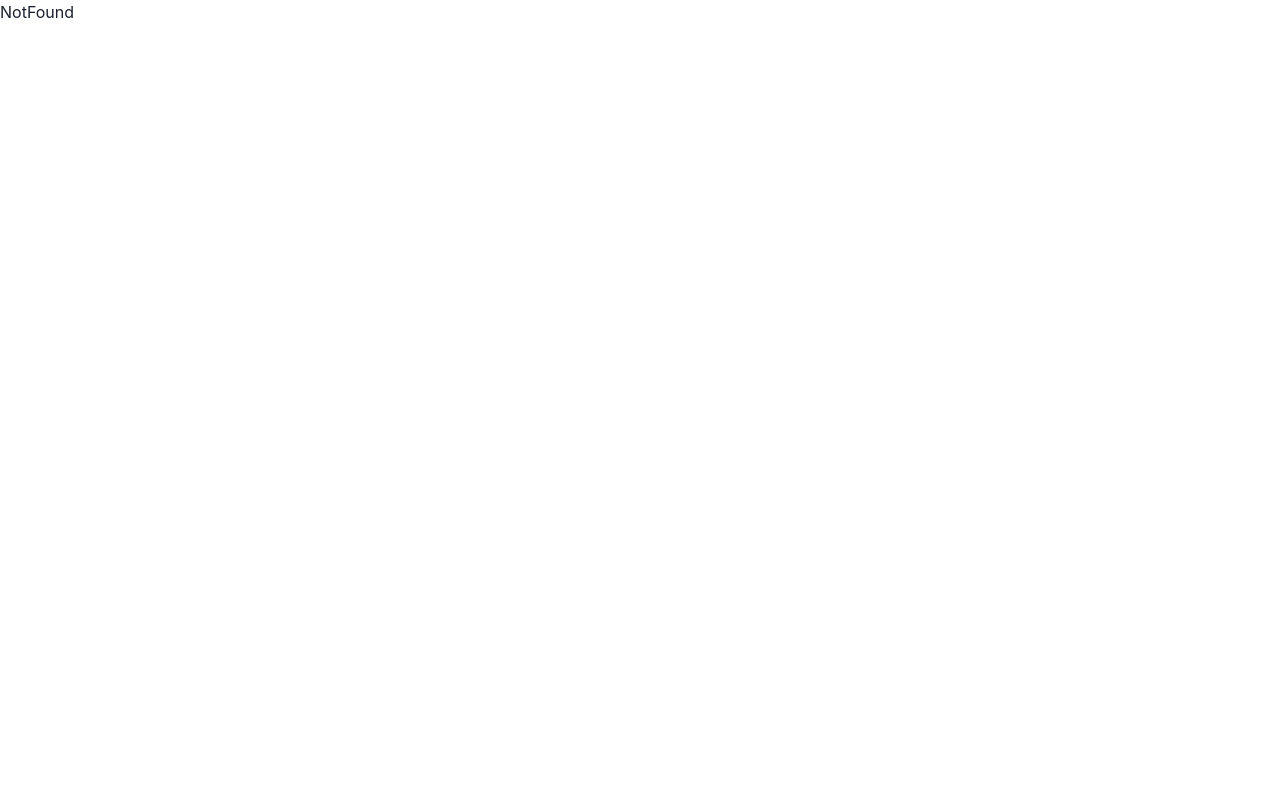
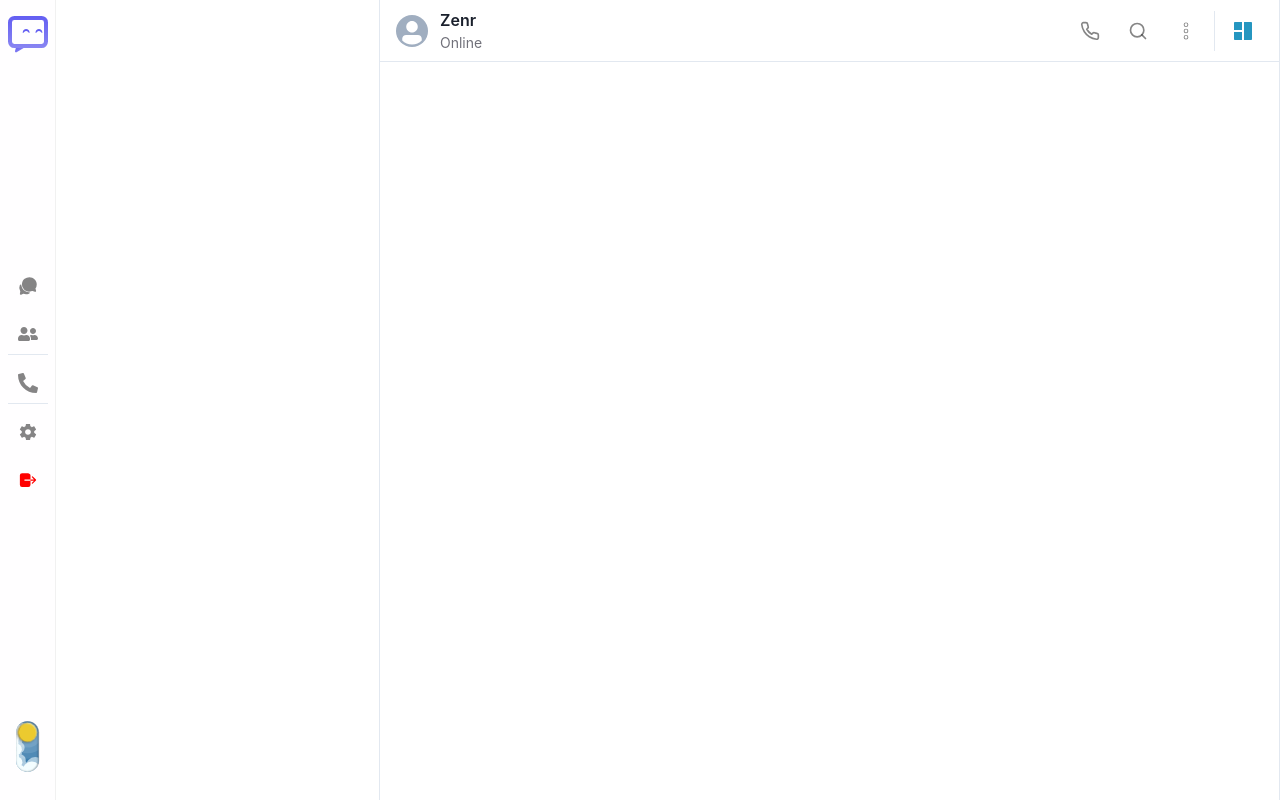
Before and after one commit to WalidAra/sync-chat, a React (Vite) app in the folder client/: page /chats/1 in a window 1280 px wide. Built offline with nearby package versions, Linux system fonts and the light colour scheme.

Commit message:
style(style the home layout): added the chat info drawer , refactor the routes structure

```diff
--- /dev/null
+++ b/client/src/components/atoms/CloseDrawerBtn.tsx
@@ -0,0 +1,22 @@
+import { IconButton } from "@chakra-ui/react";
+import { RiLayout4Fill } from "react-icons/ri";
+import { useChatDrawer } from "../../hooks";
+
+const CloseDrawerBtn = () => {
+  const { onToggle } = useChatDrawer();
+
+  return (
+    <IconButton
+      onClick={onToggle}
+      isRound={true}
+      variant="ghost"
+      colorScheme="blackAlpha"
+      aria-label="Done"
+      fontSize="20px"
+      color={"primary.100"}
+      icon={<RiLayout4Fill style={{ fontSize: "24px" }} />}
+    />
+  );
+};
+
+export default CloseDrawerBtn;
--- a/client/src/components/layouts/HomeLayout.tsx
+++ b/client/src/components/layouts/HomeLayout.tsx
@@ -1,25 +1,12 @@
 import React from "react";
 import SideBar from "../templates/SideBar";
 import { Box } from "@chakra-ui/react";
-import ChatPanel from "../templates/ChatPanel";
-import NavBar from "../templates/NavBar";
 
 const HomeLayout = ({ children }: { children: React.ReactNode }) => {
   return (
     <Box display={"flex"} bg={"Background.100"} w={"100%"} height={"100vh"}>
       <SideBar />
-      <ChatPanel />
-
-      <Box
-        display={"flex"}
-        flexDir={"column"}
-        w={"100%"}
-        h={"100vh"}
-        backdropFilter="blur(10px)"
-      >
-        <NavBar />
-        {children}
-      </Box>
+      {children}
     </Box>
   );
 };
--- /dev/null
+++ b/client/src/components/layouts/MainViewLayout.tsx
@@ -0,0 +1,36 @@
+/* eslint-disable @typescript-eslint/no-unused-vars */
+import {  Flex } from "@chakra-ui/react";
+import React from "react";
+import NavBar from "../templates/NavBar";
+import ChatPanel from "../templates/ChatPanel";
+import ChatInfoProvider from "../../providers/ChatInfoProvider";
+import ChatInfoDrawer from "../organisms/ChatInfoDrawer";
+const MainViewLayout = ({
+  children,
+  chatId,
+  isGroup = false,
+}: {
+  children: React.ReactNode;
+  chatId: string;
+  isGroup?: boolean;
+}) => {
+  return (
+    <>
+      <ChatPanel />
+      <ChatInfoProvider>
+        <Flex
+          flexDir={"column"}
+          w={"100%"}
+          h={"100vh"}
+          backdropFilter="blur(10px)"
+        >
+          <NavBar />
+          {children}
+        </Flex>
+        <ChatInfoDrawer />
+      </ChatInfoProvider>
+    </>
+  );
+};
+
+export default MainViewLayout;
--- /dev/null
+++ b/client/src/components/organisms/ChatInfoDrawer.tsx
@@ -0,0 +1,20 @@
+import { Box } from "@chakra-ui/react";
+import { useChatDrawer } from "../../hooks";
+
+const ChatInfoDrawer = () => {
+  const { isOpen } = useChatDrawer();
+
+  return (
+    <Box
+      w={isOpen ? "320px" : "0px"}
+      transitionDuration={"0.2s "}
+      flexShrink={0}
+      h={"100vh"}
+      borderLeftWidth={"1px"}
+    >
+
+    </Box>
+  );
+};
+
+export default ChatInfoDrawer;
--- a/client/src/components/templates/ChatPanel.tsx
+++ b/client/src/components/templates/ChatPanel.tsx
@@ -3,11 +3,12 @@ import { Box } from "@chakra-ui/react";
 const ChatPanel = () => {
   return (
     <Box
-      w={"450px"}
+      w={"380px"}
       h={"100vh"}
       display={"flex"}
       flexDir={"column"}
       borderRightWidth="1px"
+      flexShrink={0}
     ></Box>
   );
 };
--- a/client/src/components/templates/NavBar.tsx
+++ b/client/src/components/templates/NavBar.tsx
@@ -2,7 +2,7 @@ import { Box, Flex, IconButton, Text } from "@chakra-ui/react";
 import UserShortCutCard from "../organisms/UserShortCutCard";
 import { LuPhone, LuSearch } from "react-icons/lu";
 import { PiDotsThreeOutlineVerticalLight } from "react-icons/pi";
-import { RiLayout4Fill } from "react-icons/ri";
+import CloseDrawerBtn from "../atoms/CloseDrawerBtn";
 
 const NavBar = () => {
   return (
@@ -54,15 +54,7 @@ const NavBar = () => {
           />
         </Flex>
 
-        <IconButton
-          isRound={true}
-          variant="ghost"
-          colorScheme="blackAlpha"
-          aria-label="Done"
-          fontSize="20px"
-          color={"primary.100"}
-          icon={<RiLayout4Fill style={{ fontSize: "24px" }} />}
-        />
+        <CloseDrawerBtn />
       </Flex>
     </Box>
   );
--- a/client/src/hooks/index.ts
+++ b/client/src/hooks/index.ts
@@ -0,0 +1,4 @@
+import { useContext } from "react";
+import { ChatInfoDrawerContext } from "../providers/ChatInfoProvider";
+
+export const useChatDrawer = () => useContext(ChatInfoDrawerContext);
--- /dev/null
+++ b/client/src/pages/Chats.tsx
@@ -0,0 +1,15 @@
+import { useParams } from "react-router-dom";
+import MainView from "../components/atoms/MainView";
+import MainViewLayout from "../components/layouts/MainViewLayout";
+
+const Chats = () => {
+  const { chatId } = useParams();
+
+  return (
+    <MainViewLayout chatId={chatId as string}>
+      <MainView> </MainView>
+    </MainViewLayout>
+  );
+};
+
+export default Chats;
--- /dev/null
+++ b/client/src/pages/GroupChats.tsx
@@ -0,0 +1,15 @@
+import { useParams } from "react-router-dom";
+import MainView from "../components/atoms/MainView";
+import MainViewLayout from "../components/layouts/MainViewLayout";
+
+const GroupChats = () => {
+  const { groupId } = useParams();
+
+  return (
+    <MainViewLayout chatId={groupId as string}>
+      <MainView></MainView>
+    </MainViewLayout>
+  );
+};
+
+export default GroupChats;
--- a/client/src/pages/Home.tsx
+++ /dev/null
@@ -1,7 +0,0 @@
-import MainView from "../components/atoms/MainView";
-
-const Home = () => {
-  return <MainView></MainView>;
-};
-
-export default Home;
--- /dev/null
+++ b/client/src/providers/ChatInfoProvider.tsx
@@ -0,0 +1,41 @@
+import { createContext, useState } from "react";
+
+type Props = {
+  isOpen: boolean;
+  onOpen: () => void;
+  onClose: () => void;
+  onToggle: () => void;
+};
+
+export const ChatInfoDrawerContext = createContext<Props>({
+  isOpen: false,
+  onOpen: () => {},
+  onClose: () => {},
+  onToggle: () => {},
+});
+
+import React from "react";
+
+const ChatInfoProvider = ({ children }: { children: React.ReactNode }) => {
+  const [isOpen, setIsOpen] = useState<boolean>(false);
+
+  const onOpen = () => {
+    setIsOpen(true);
+  };
+  const onClose = () => {
+    setIsOpen(false);
+  };
+  const onToggle = () => {
+    setIsOpen((prev) => !prev);
+  };
+
+  return (
+    <ChatInfoDrawerContext.Provider
+      value={{ isOpen, onClose, onOpen, onToggle }}
+    >
+      {children}
+    </ChatInfoDrawerContext.Provider>
+  );
+};
+
+export default ChatInfoProvider;
--- a/client/src/routes/AppRouter.tsx
+++ b/client/src/routes/AppRouter.tsx
@@ -7,9 +7,10 @@ import {
 import HomeLayout from "../components/layouts/HomeLayout";
 import AuthLayout from "../components/layouts/AuthLayout";
 import NotFound from "../pages/NotFound";
-import Home from "../pages/Home";
 import Login from "../pages/Login";
 import Register from "../pages/Register";
+import Chats from "../pages/Chats";
+import GroupChats from "../pages/GroupChats";
 
 const AppRouter = () => {
   return (
@@ -23,7 +24,8 @@ const AppRouter = () => {
             </HomeLayout>
           }
         >
-          <Route index element={<Home />} />
+          <Route path="chats/:chatId" element={<Chats />} />
+          <Route path="groups/:groupId" element={<GroupChats />} />
         </Route>
 
         <Route
```
